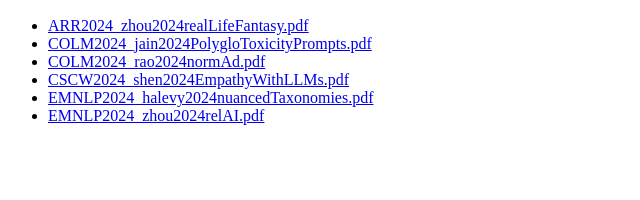
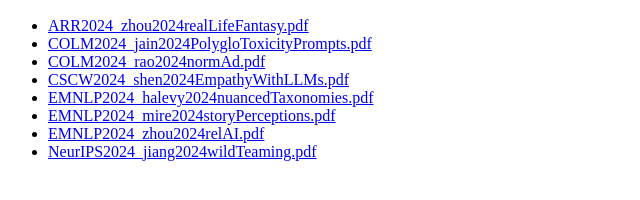
Before and after one commit to maartensap/maartensap.github.io, a plain HTML site: page pdfs/insubmission/index.html in a window 1280 px wide. Shown: the part 96-296 px from the top of the page, without its empty margins (0-640 px from the left). Drawn offline with Linux system fonts and the light colour scheme.

Commit message:
added more emnlp submissions

```diff
--- a/pdfs/insubmission/index.html
+++ b/pdfs/insubmission/index.html
@@ -5,4 +5,6 @@
 <li><a href="COLM2024_rao2024normAd.pdf">COLM2024_rao2024normAd.pdf</a></li>
 <li><a href="CSCW2024_shen2024EmpathyWithLLMs.pdf">CSCW2024_shen2024EmpathyWithLLMs.pdf</a></li>
 <li><a href="EMNLP2024_halevy2024nuancedTaxonomies.pdf">EMNLP2024_halevy2024nuancedTaxonomies.pdf</a></li>
-<li><a href="EMNLP2024_zhou2024relAI.pdf">EMNLP2024_zhou2024relAI.pdf</a></li></ul>
+<li><a href="EMNLP2024_mire2024storyPerceptions.pdf">EMNLP2024_mire2024storyPerceptions.pdf</a></li>
+<li><a href="EMNLP2024_zhou2024relAI.pdf">EMNLP2024_zhou2024relAI.pdf</a></li>
+<li><a href="NeurIPS2024_jiang2024wildTeaming.pdf">NeurIPS2024_jiang2024wildTeaming.pdf</a></li></ul>
```
Also changed, not shown: 2 other files.
